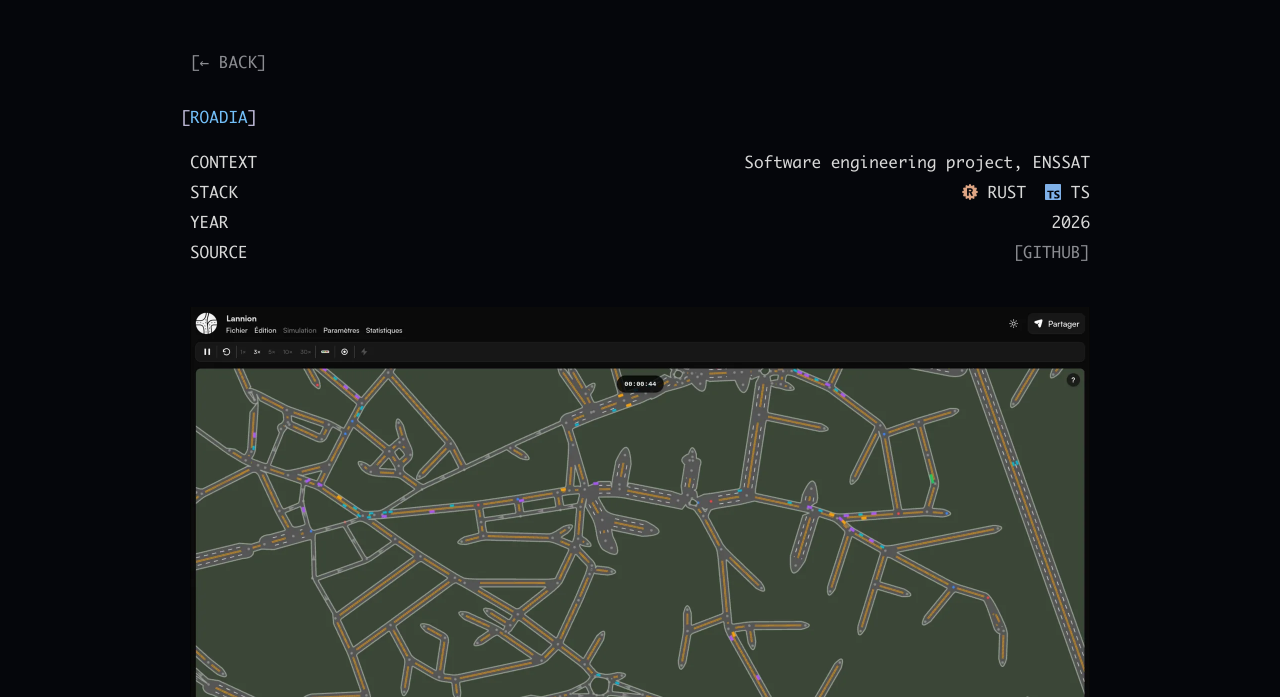
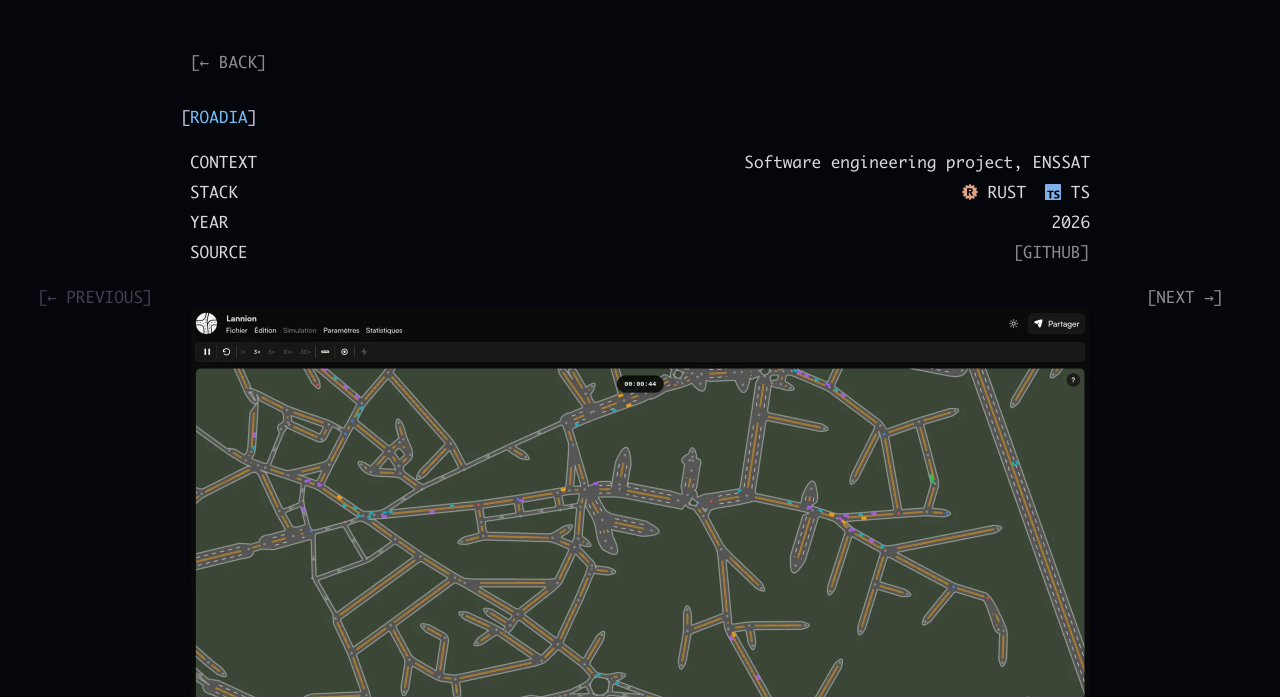
Before and after one commit to TagCopperLight/portfolio, a website built with Vite: page projects/roadia/index.html in a window 1280 px wide. Shown: the part 103-800 px from the top of the page. Built offline with nearby package versions, Linux system fonts and the light colour scheme.

Commit message:
previous/next button

```diff
--- a/projects/roadia/index.html
+++ b/projects/roadia/index.html
@@ -72,6 +72,11 @@
           <p class="body" data-i18n="roadia.body">Urban traffic editor and simulator for modifying a real road network imported from OpenStreetMap, then measuring how the changes affect travel time and pollution. I designed the interface (Figma) and wrote a large part of the Rust engine: intersection handling, where vehicles must respect right of way, yield signs and traffic lights without colliding. Built by a team of 5 following a full software engineering process: planning, user testing and documentation.</p>
         </section>
       </main>
+
+      <nav class="pager" aria-label="Projects">
+        <span class="pager-prev" aria-disabled="true" data-i18n="nav.prev">[← PREVIOUS]</span>
+        <a class="pager-next" href="/projects/gripsou/" style="--to: var(--purple)" title="GRIPSOU" aria-label="Next project: GRIPSOU" data-i18n="nav.next">[NEXT →]</a>
+      </nav>
     </div>
   </body>
 </html>
--- a/src/i18n.ts
+++ b/src/i18n.ts
@@ -16,6 +16,8 @@ export const fr: Record<string, string> = {
 
   // Project pages
   "nav.back": "[← RETOUR]",
+  "nav.prev": "[← PRÉCÉDENT]",
+  "nav.next": "[SUIVANT →]",
   "label.context": "CADRE",
   "label.year": "ANNÉE",
   "roadia.context": "Projet de génie logiciel, ENSSAT",
--- a/src/style.css
+++ b/src/style.css
@@ -246,6 +246,46 @@ h1 a:hover {
   margin-top: var(--section-gap);
 }
 
+/* Previous / next project: pinned to the vertical middle, centred in each side gutter.
+   Hover takes the colour of the project it leads to; a missing neighbour stays gray.
+   Only shown once the gutters are wide enough to hold the labels. */
+.pager-prev,
+.pager-next {
+  position: fixed;
+  top: 50%;
+  --gutter: calc((100vw - var(--column)) / 2);
+}
+
+@media (max-width: 1240px) {
+  .pager {
+    display: none;
+  }
+}
+
+.pager-prev {
+  left: calc(var(--gutter) / 2);
+  transform: translate(-50%, -50%);
+}
+
+.pager-next {
+  right: calc(var(--gutter) / 2);
+  transform: translate(50%, -50%);
+}
+
+a.pager-prev:hover,
+a.pager-prev:focus-visible,
+a.pager-next:hover,
+a.pager-next:focus-visible {
+  color: var(--to);
+}
+
+span.pager-prev,
+span.pager-next {
+  color: var(--gray);
+  cursor: default;
+  user-select: none;
+}
+
 /* STACK: brand glyph before each label, in a pastel of the brand colour.
    Simple Icons (CC0), except two hand-drawn ones: Vulkan (a swoosh, its logo is a wordmark)
    and Rust (a plain gear and R, the official one blurs at 16px). */
```
Also changed, not shown: projects/aurora/index.html (+5 -0 lines), projects/gravity/index.html (+5 -0 lines), projects/gripsou/index.html (+5 -0 lines), projects/tipe/index.html (+5 -0 lines).
